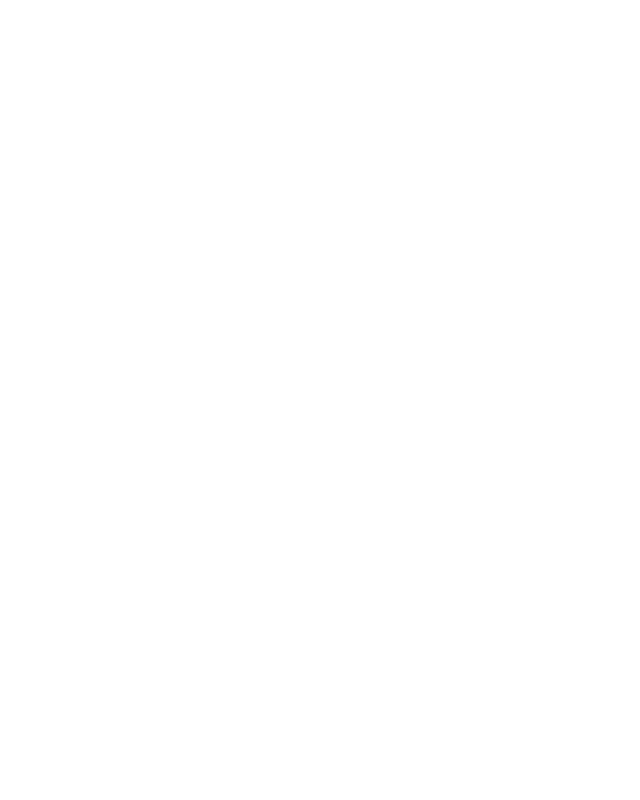
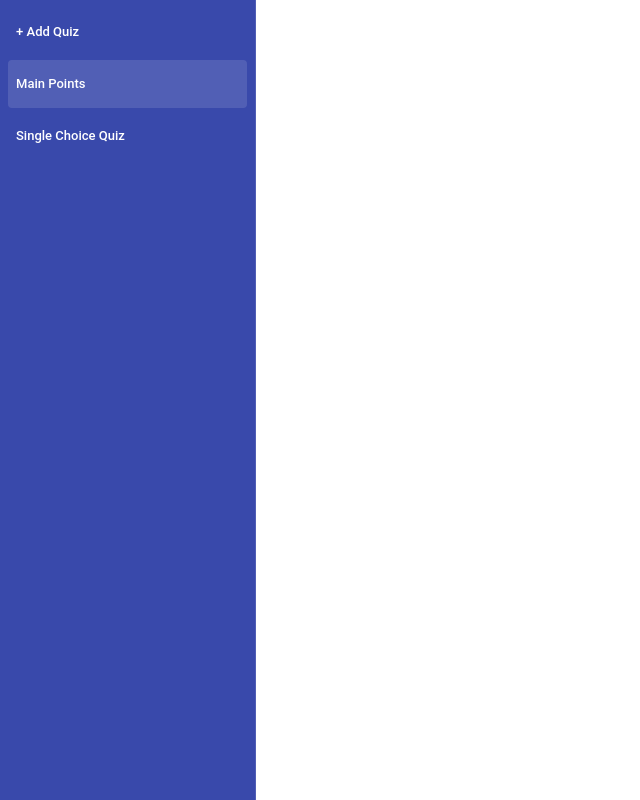
Before and after one commit to FooJiaYin/ai-quiz, a Nuxt app: page /main-points in a window 1280 px wide. Before the commit this address had no page. Shown: the whole page, without its empty margins (0-640 px from the left). Built offline with nearby package versions, Linux system fonts and the light colour scheme.

Commit message:
feat: Navigation drawer

```diff
--- a/app.vue
+++ b/app.vue
@@ -1,3 +1,10 @@
 <template>
-	<NuxtPage />
+	<v-layout>
+		<NavDrawer />
+		<v-main>
+			<v-container class="w-75">
+				<NuxtPage />
+			</v-container>
+		</v-main>
+	</v-layout>
 </template>
--- /dev/null
+++ b/components/nav/Drawer.vue
@@ -0,0 +1,16 @@
+<template>
+    <v-navigation-drawer class="bg-indigo-darken-1" permanent theme="dark">
+        <v-list nav>
+            <NavLink link="/" title="+ Add Quiz"></NavLink>
+            <NavLink link="/main-points" title="Main Points"></NavLink>
+            <NavLink link="/single-choice" title="Single Choice Quiz"></NavLink>
+        </v-list>
+    </v-navigation-drawer>
+</template>
+
+<style>
+.v-navigation-drawer,
+.v-navigation-drawer * {
+    transition-duration: 0s !important;
+}
+</style>
--- /dev/null
+++ b/components/nav/Link.vue
@@ -0,0 +1,17 @@
+<template>
+    <v-list-item :title="title" :value="link" :to="link" class="text-white text-decoration-none">
+        <!-- <NuxtLink :to="link"> -->
+            <slot></slot>
+        <!-- </NuxtLink> -->
+    </v-list-item>
+</template>
+
+<style>
+a {
+    text-decoration: none;
+}
+</style>
+
+<script setup>
+defineProps(['link', 'title']);
+</script>
--- /dev/null
+++ b/pages/main-points.vue
@@ -0,0 +1 @@
+<template></template>
```
